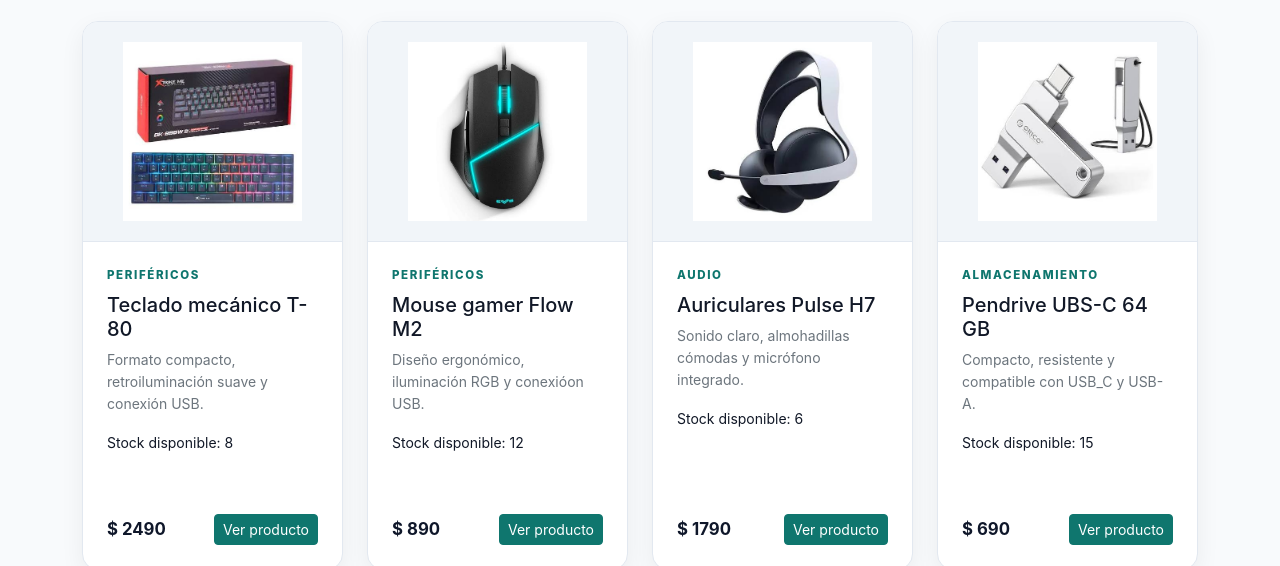
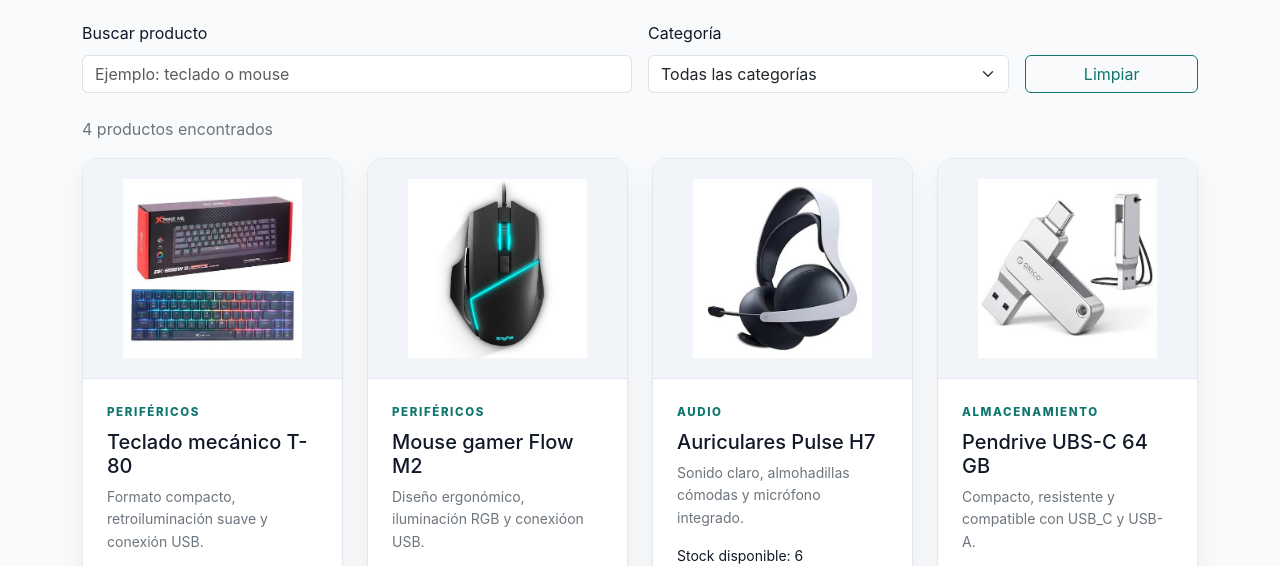
Before and after one commit to AlexanderLlaguna/turing_store, a plain HTML site: page catalogo.html in a window 1280 px wide. Shown: the part 223-789 px from the top of the page. Drawn offline with nearby package versions, Linux system fonts and the light colour scheme.

Commit message:
Controles de búsqueda y filtro al catalogo

```diff
--- a/catalogo.html
+++ b/catalogo.html
@@ -47,8 +47,42 @@
                 </span>
             </div>
 
+            <div class="row g-3 mb-4">
+                <div class="col-md-6">
+                    <label class="form-label" for="buscarProducto">
+                        Buscar producto
+                    </label>
+
+                    <input class="form-control" type="search" id="buscarProducto"
+                        placeholder="Ejemplo: teclado o mouse">
+                </div>
+
+                <div class="col-md-4">
+                    <label class="form-label" for="filtroCategoria">
+                        Categoría
+                    </label>
+
+                    <select class="form-select" id="filtroCategoria">
+                        <option value="todas">Todas las categorías</option>
+                        <option value="Periféricos">Periféricos</option>
+                        <option value="Audio">Audio</option>
+                        <option value="Almacenamiento">Almacenamiento</option>
+                    </select>
+                </div>
+
+                <div class="col-md-2 d-flex align-items-end">
+                    <button class="btn btn-outline-primary w-100" id="limpiarFiltros" type="button">
+                        Limpiar
+                    </button>
+                </div>
+            </div>
+
+            <p class="text-secondary" id="cantidadResultados">
+                4 productos encontrados
+            </p>
+
             <div class="row g-4" id="lista-productos">
-                <!-- Las tarjetas se generan desde JavaScript -->
+
             </div>
         </section>
     </main>
```
